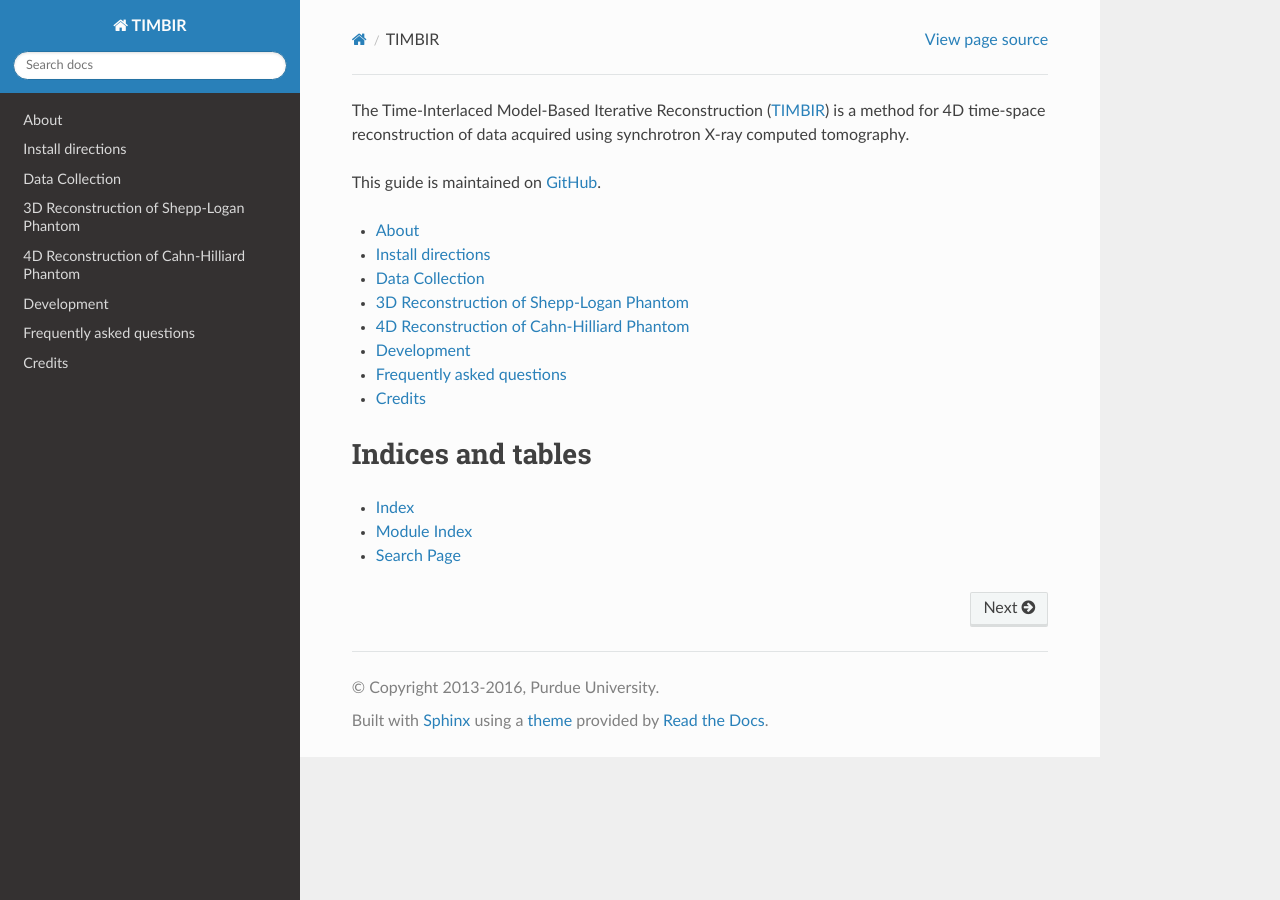
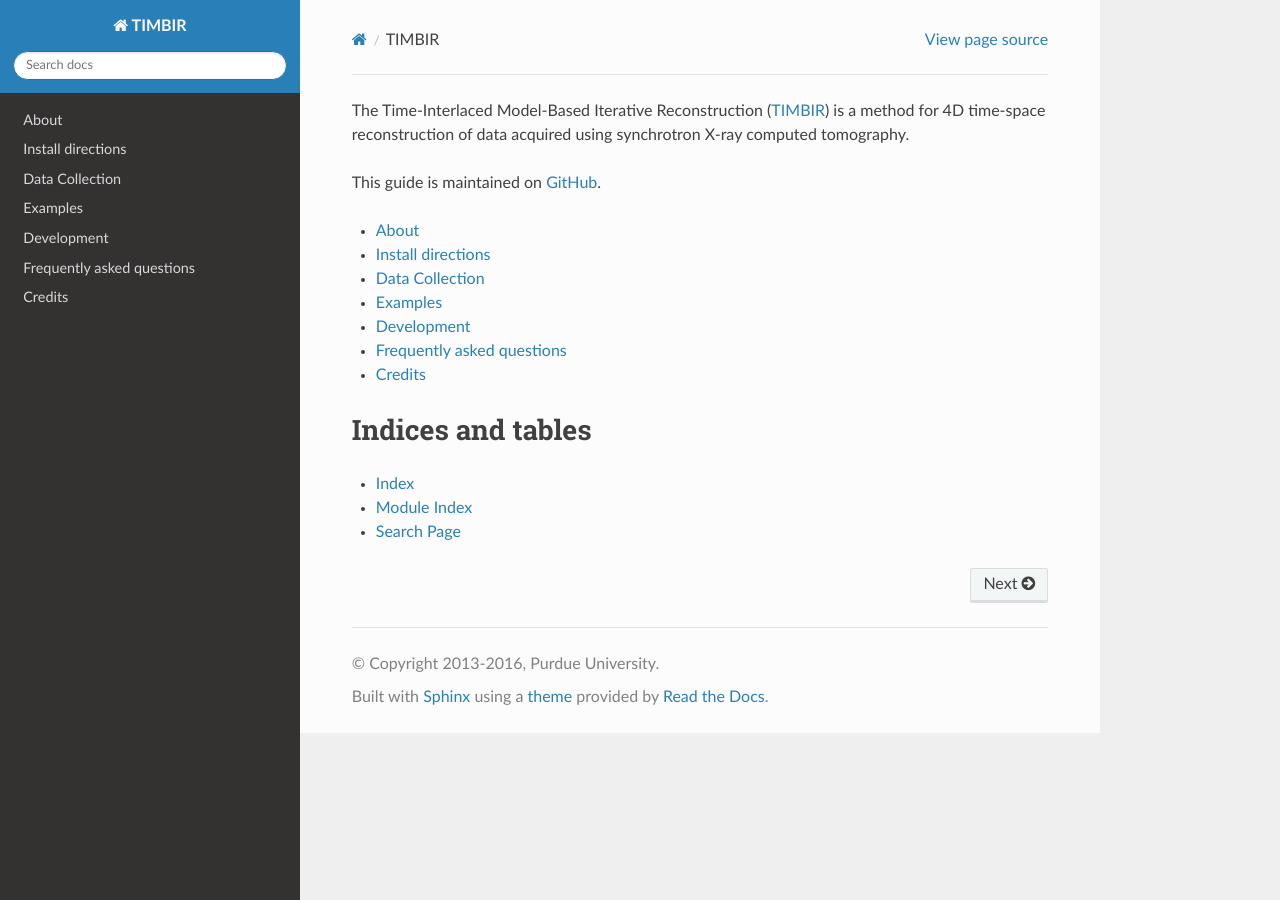
Before and after one commit to adityamnk/timbir, a Sphinx documentation site: the page built from doc/index.rst, in a window 1280 px wide. Built offline with Sphinx 7.4.7 and the Read the Docs theme 2.0.0, drawn with Linux system fonts in a browser that asks for light colours.

```diff
--- a/doc/source/demo.rst
+++ b/doc/source/demo.rst
@@ -1,3 +1,7 @@
+========
+Examples
+========
+
 In this section, we list scripts that can be used to compile the code and run the reconstruction algorithm.
 Examples are provided for both 3D and 4D reconstruction on either a unix based system (Linux/Mac) or a super-computing cluster.
 
```
Also changed, not shown: README.rst (+6 -5 lines), 1 other file.
